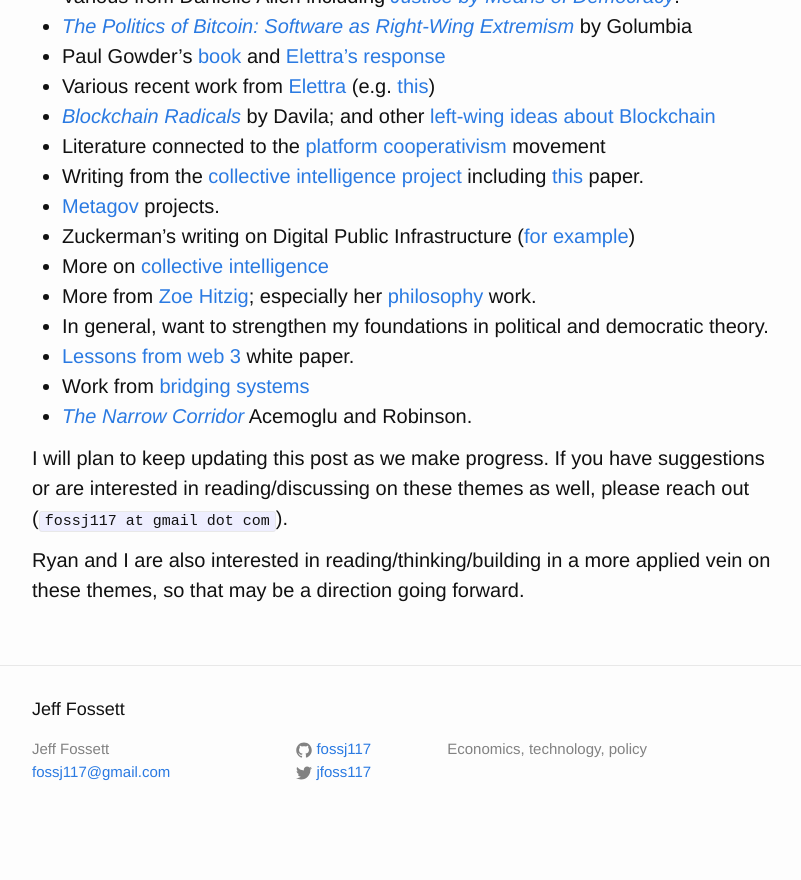
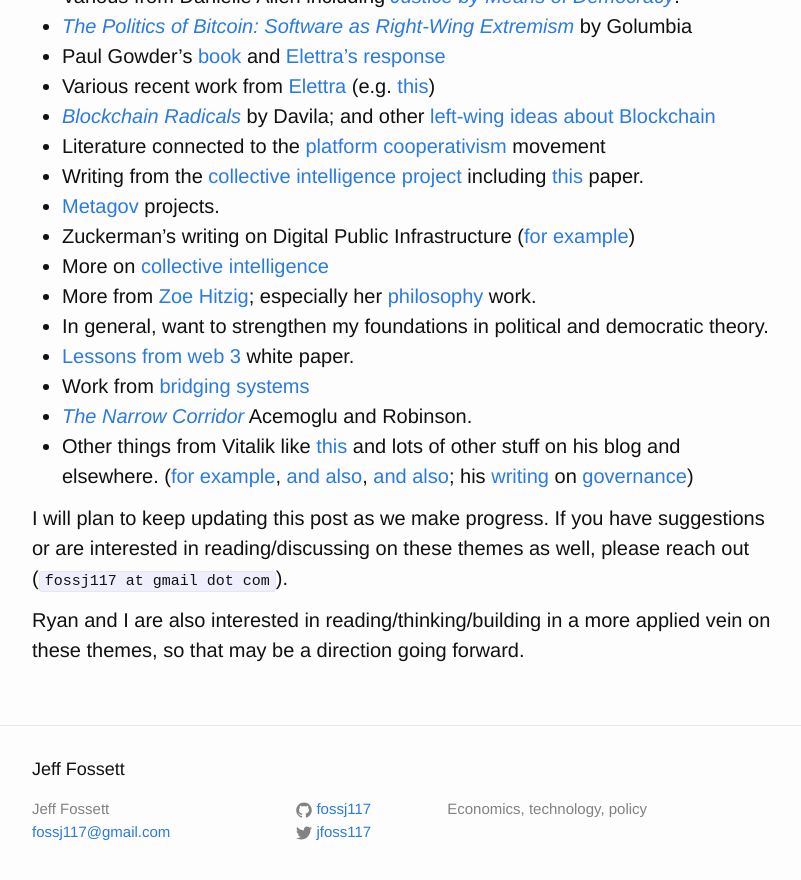
Before and after one commit to Fossj117/fossj117.github.io, a Jekyll site: the page built from _posts/2023-10-16-tech-economics-goverance-reading.md, in a window 1280 px wide and 900 px high, scrolled down 1046 px. Shown: the top 880 px of the window, without its empty margins (238-1039 px from the left). Built offline with Jekyll 4.4.1, drawn with Linux system fonts in a browser that asks for light colours; a script that is not in the unit is left out; before the commit the page ends 1886 px from its top, so only the background shows below that.

Commit message:
add vitalik notes to tech ec governance reading

```diff
--- a/_posts/2023-10-16-tech-economics-goverance-reading.md
+++ b/_posts/2023-10-16-tech-economics-goverance-reading.md
@@ -44,6 +44,7 @@
 - [Lessons from web 3](https://gettingplurality.org/2023/03/18/ethics-of-decentralized-social-technologies-lessons-from-the-web3-wave/) white paper.
 - Work from [bridging systems](https://bridging.systems/)
 - [_The Narrow Corridor_](https://www.penguinrandomhouse.com/books/555400/the-narrow-corridor-by-daron-acemoglu-and-james-a-robinson/#:~:text=About%20The%20Narrow%20Corridor&text=From%20the%20authors%20of%20the,to%20thrive%20despite%20new%20threats.) Acemoglu and Robinson.
+- Other things from Vitalik like [this](https://vitalik.eth.limo/general/2019/12/07/quadratic.html) and lots of other stuff on his blog and elsewhere. ([for example](https://vitalik.eth.limo/general/2022/12/30/institutions.html), [and also](https://vitalik.eth.limo/general/2021/09/26/limits.html), [and also](https://vitalik.eth.limo/general/2019/04/03/collusion.html); his [writing](https://vitalik.eth.limo/general/2017/12/17/voting.html) on [governance](https://vitalik.eth.limo/general/2018/03/28/plutocracy.html))
 
 I will plan to keep updating this post as we make progress. If you have suggestions or are interested in reading/discussing on these themes as well, please reach out (`fossj117 at gmail dot com`).
 
```
